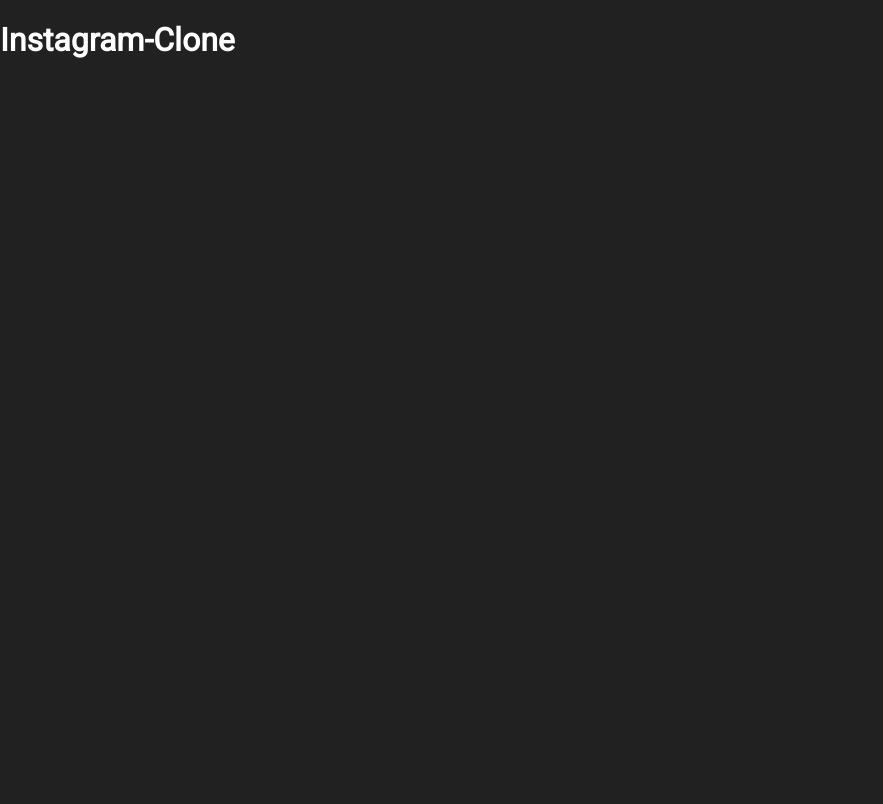
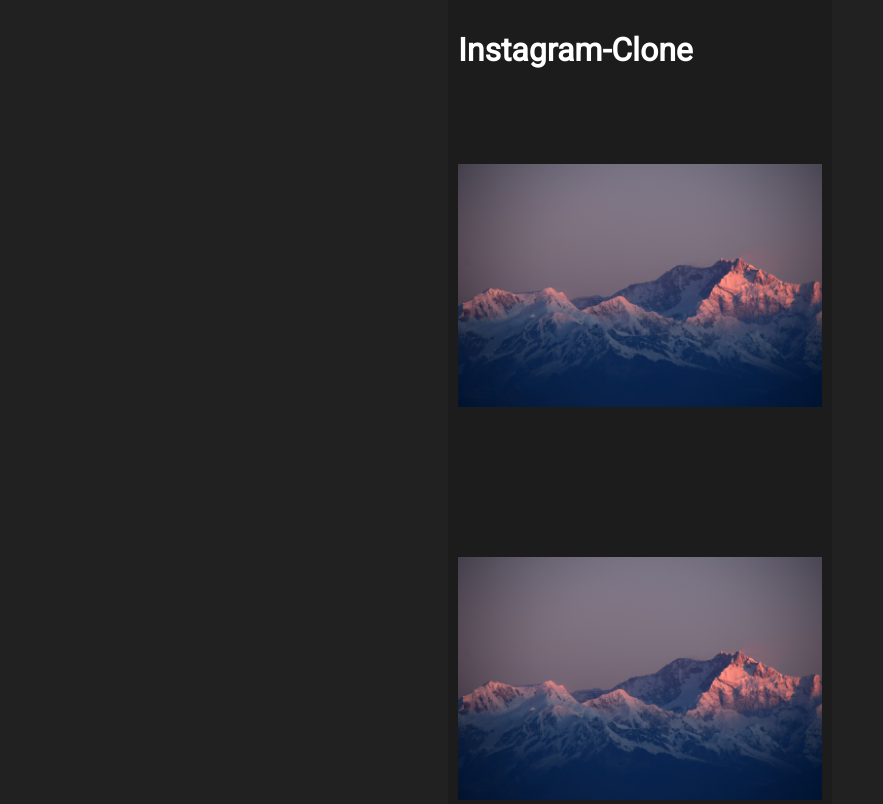
Before and after one commit to JayCodeGitHub/Async-Image-Loader, a website built with webpack: page src/pages/index.html in a window 1280 px wide. Shown: the top 804 px of the page, without its empty margins (0-883 px from the left). Built offline with nearby package versions, Linux system fonts and the light colour scheme.

Commit message:
Styled App for Desktop

```diff
--- a/src/app/app.js
+++ b/src/app/app.js
@@ -1,3 +1,13 @@
+import Image from"../assets/Image.jpeg"
+
 export function run() {
-    console.log("app")
+
+    const posts = document.getElementById("posts")
+
+    const post = document.createElement('section');
+    const img = document.createElement('img');
+    img.src = Image
+
+    post.appendChild(img);
+    posts.appendChild(post);
 }
--- a/src/index.js
+++ b/src/index.js
@@ -1,5 +1,3 @@
 import { run } from "./app/app"
 import "./styles/main.scss"
-
-console.log("inderbnx");
 run()
--- a/src/pages/index.html
+++ b/src/pages/index.html
@@ -1,14 +1,23 @@
 <!DOCTYPE html>
 <html lang="en">
-<head>
-    <meta charset="UTF-8">
-    <meta http-equiv="X-UA-Compatible" content="IE=edge">
-    <meta name="viewport" content="width=device-width, initial-scale=1.0">
+  <head>
+    <meta charset="UTF-8" />
+    <meta http-equiv="X-UA-Compatible" content="IE=edge" />
+    <meta name="viewport" content="width=device-width, initial-scale=1.0" />
     <title>Instagram-Clone</title>
-</head>
-<body>
-    <h1>
-        Instagram-Clone
-    </h1>
-</body>
+  </head>
+  <body>
+    <main id="posts">
+      <h1>Instagram-Clone</h1>
+      <section>
+        <img src="../assets/Image.jpeg"/>
+      </section>
+      <section>
+        <img src="../assets/Image.jpeg"/>
+      </section>
+      <section>
+        <img src="../assets/Image.jpeg"/>
+      </section>
+    </main>
+  </body>
 </html>
--- a/src/styles/main.scss
+++ b/src/styles/main.scss
@@ -1,8 +1,23 @@
 @import url('https://fonts.googleapis.com/css2?family=Roboto&display=swap');
 
 body {
-    margin: 0;
+    margin: 0px;
+    padding: 0px;
     font-family: 'Roboto', sans-serif;
     color: white;
     background-color: rgba(0,0,0,.87);
 }
+main {
+    height: 100%;
+    width: 30%;
+    min-height: 100vh;
+    box-sizing: border-box;
+    margin: auto;
+    padding: 10px;
+    background-color: rgba(0,0,0,.150);
+}
+
+img {
+    width: 100%;
+    margin: 20% 0;
+}
```
Also changed, not shown: src/assets/Image.jpeg (added).
